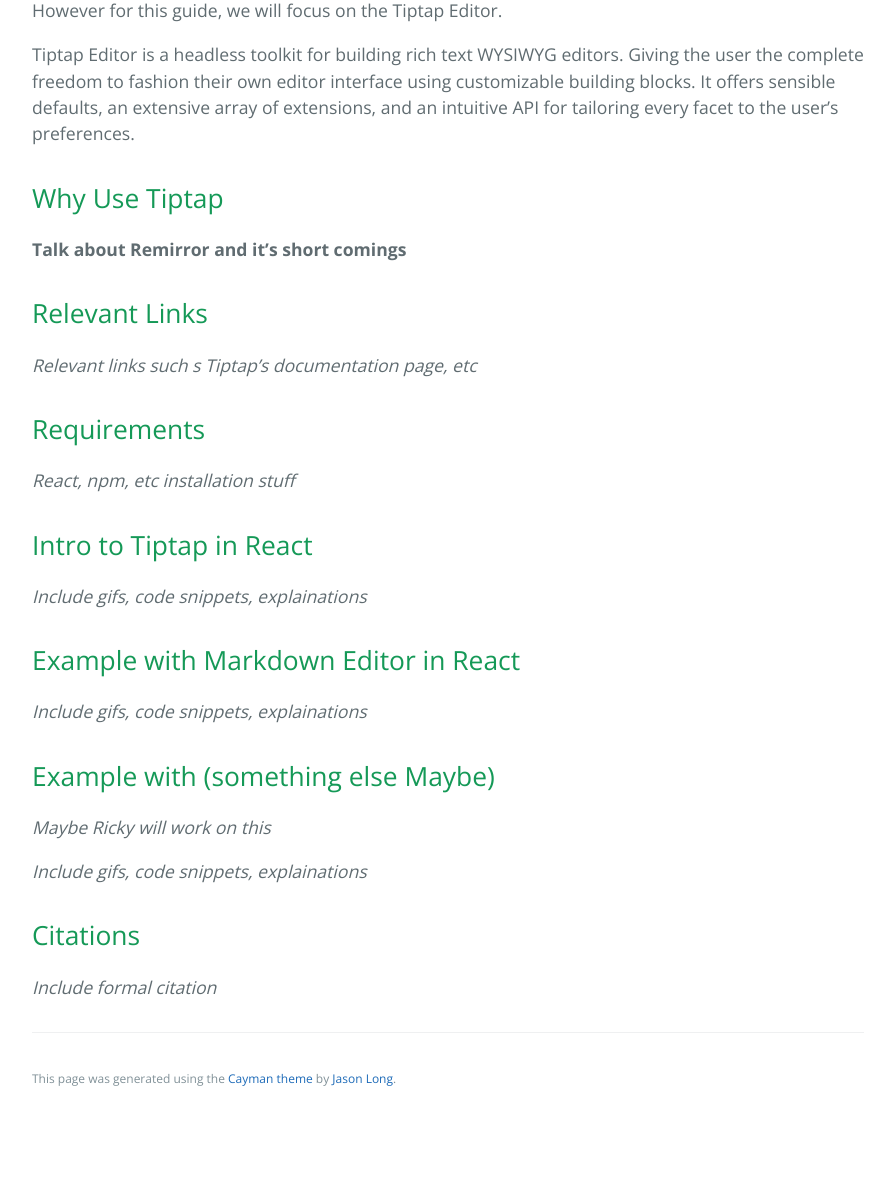
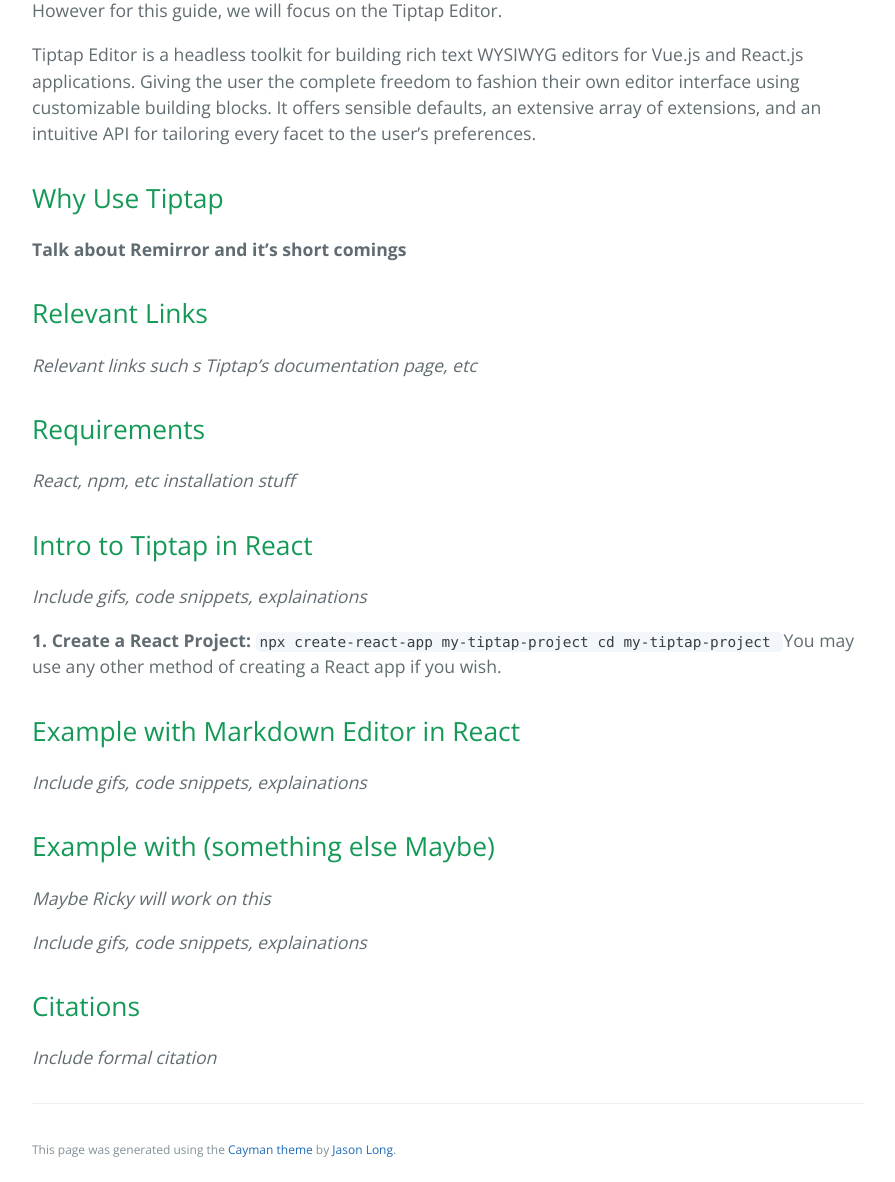
Before and after one commit to learning-software-engineering/learning-software-engineering.github.io, a Jekyll site: the page built from Topics/Tech_Stacks/Tiptap/Tiptap.md, in a window 1280 px wide and 1400 px high, scrolled down 729 px. Shown: the part 218-1400 px from the top of the window, without its empty margins (192-1087 px from the left). Built offline with Jekyll 4.4.1, drawn with Linux system fonts in a browser that asks for light colours; our own code applies the rules of GitHub Pages for plain Markdown files; before the commit the page ends 2068 px from its top, so only the background shows below that.

Commit message:
Update Tiptap.md

````diff
--- a/Topics/Tech_Stacks/Tiptap/Tiptap.md
+++ b/Topics/Tech_Stacks/Tiptap/Tiptap.md
@@ -12,7 +12,7 @@
 
 However for this guide, we will focus on the Tiptap Editor.
 
-Tiptap Editor is a headless toolkit for building rich text WYSIWYG editors. Giving the user the complete freedom to fashion their own editor interface using customizable building blocks.
+Tiptap Editor is a headless toolkit for building rich text WYSIWYG editors for Vue.js and React.js applications. Giving the user the complete freedom to fashion their own editor interface using customizable building blocks.
 It offers sensible defaults, an extensive array of extensions, and an intuitive API for tailoring every facet to the user's preferences.
 
 
@@ -31,6 +31,11 @@
 
 _Include gifs, code snippets, explainations_
 
+**1. Create a React Project:**
+``` npx create-react-app my-tiptap-project
+cd my-tiptap-project
+```
+You may use any other method of creating a React app if you wish.
 
 ## Example with Markdown Editor in React
 _Include gifs, code snippets, explainations_
````
